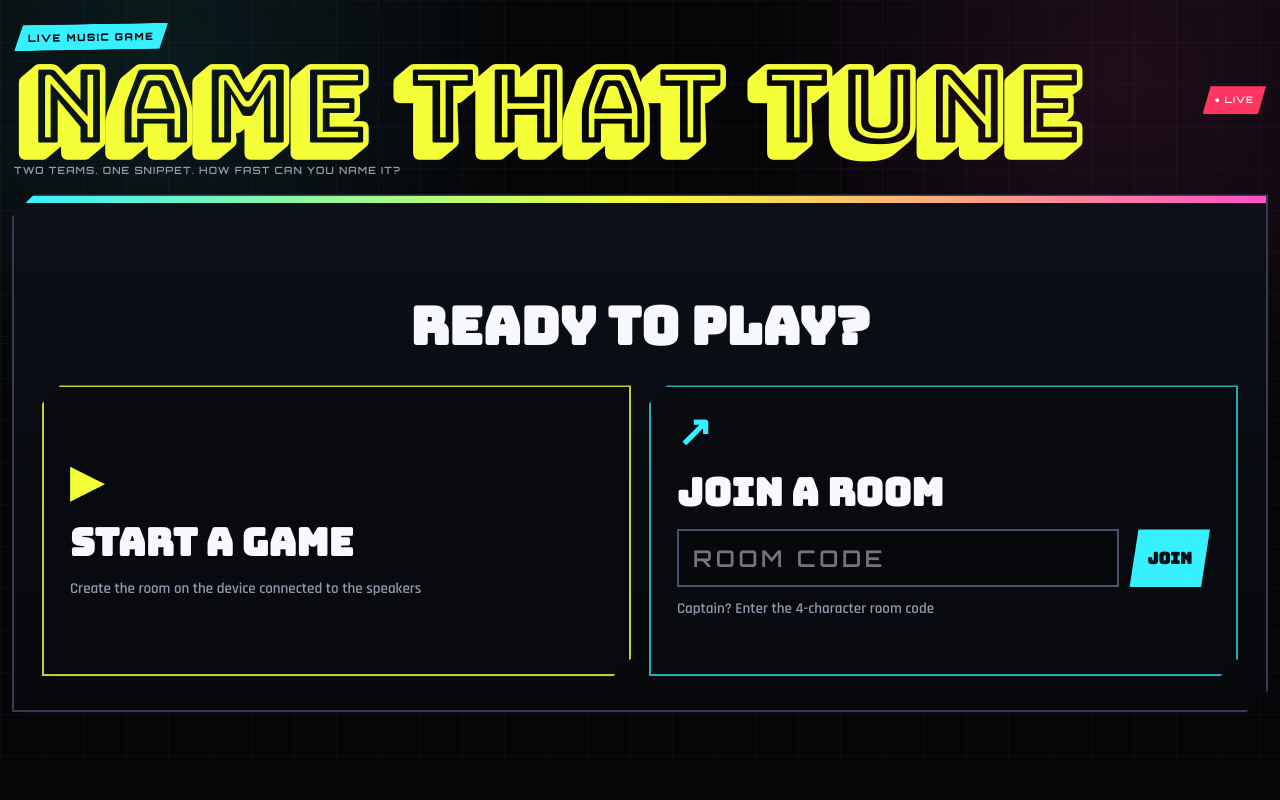
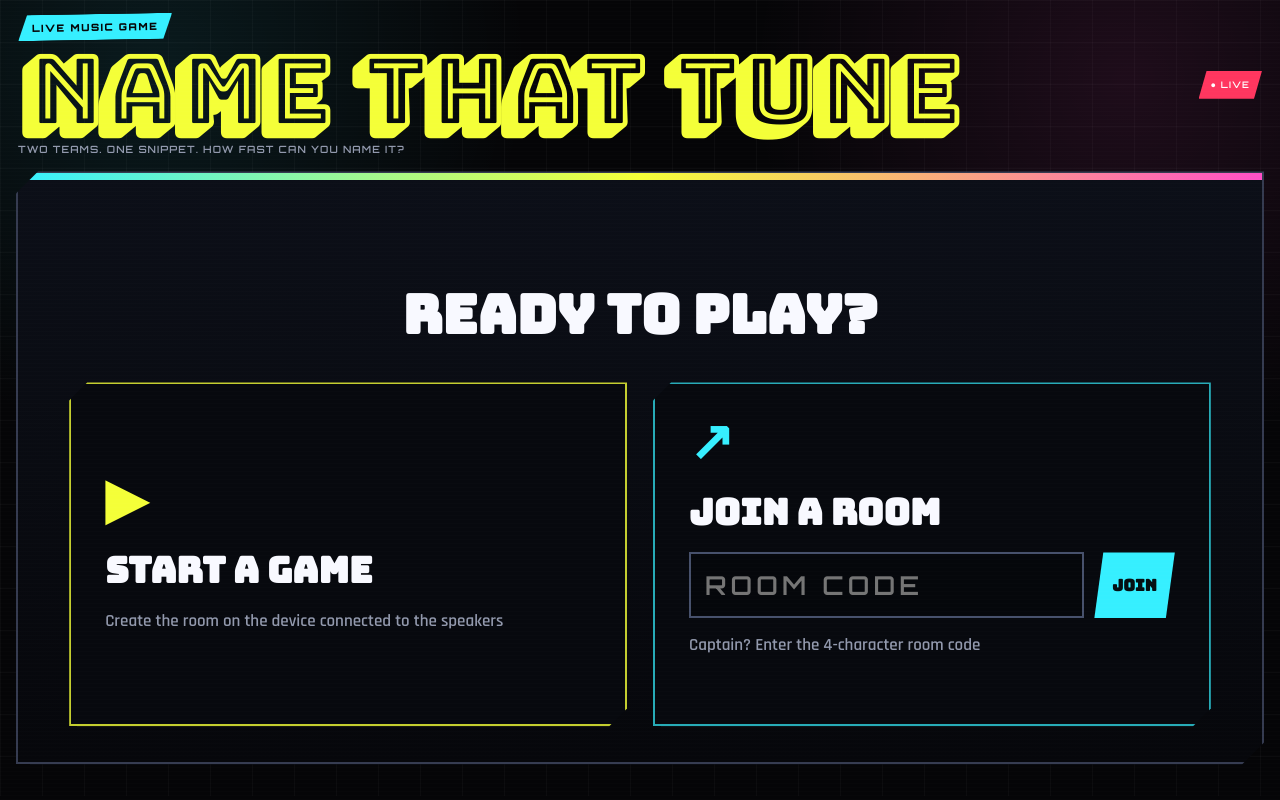
Before and after one commit to yonidap/name-that-tune-game, a website: page public/index.html in a window 1280 px wide. Drawn offline with nearby package versions, Linux system fonts and the light colour scheme.

Commit message:
Load full-screen layout scale

```diff
--- a/public/index.html
+++ b/public/index.html
@@ -8,6 +8,7 @@
   <link rel="stylesheet" href="/game.css" />
   <link rel="stylesheet" href="/qr.css" />
   <link rel="stylesheet" href="/playback.css" />
+  <link rel="stylesheet" href="/layout-scale.css" />
 </head>
 <body>
   <div id="app"></div>
```
